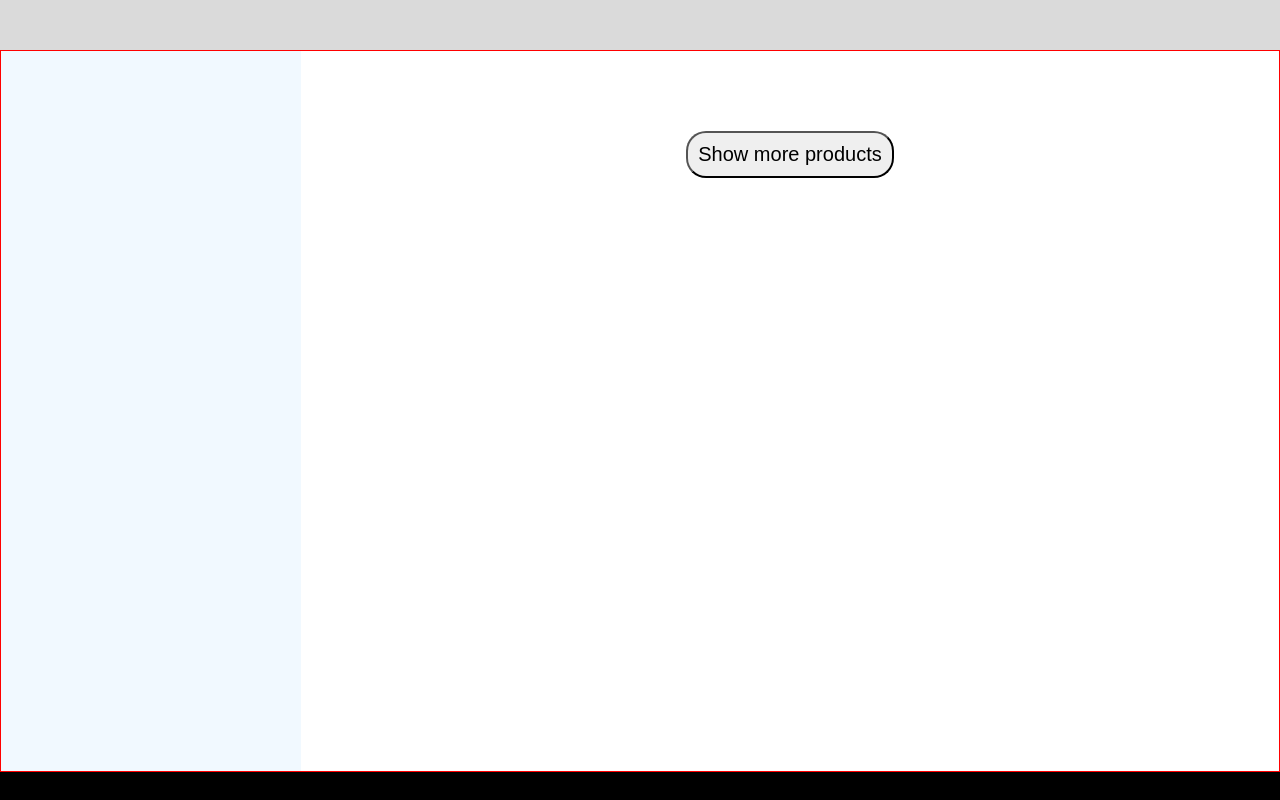
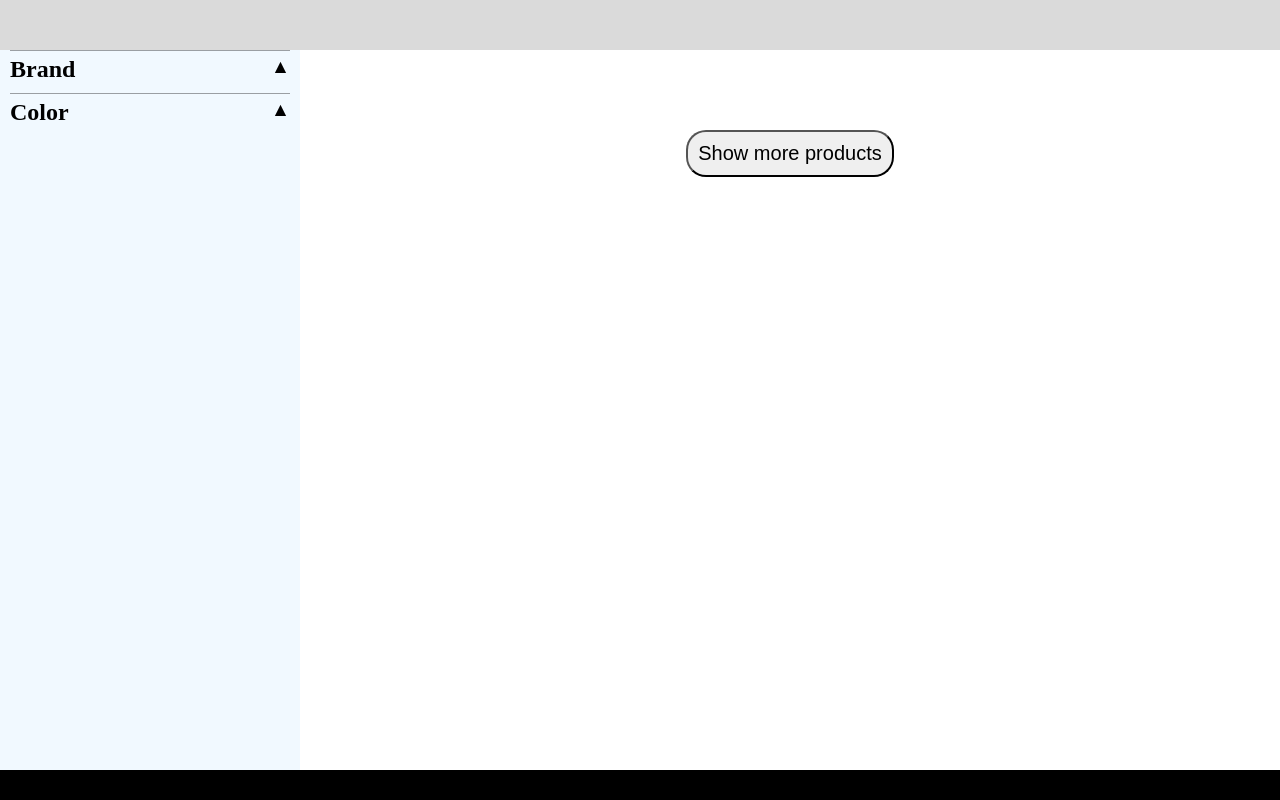
Before and after one commit to Klasu-K/ReactWebStore, a React (Vite) app in the folder frontend/: page / in a window 1280 px wide. Shown: the top 800 px of the page. Built offline with nearby package versions, Linux system fonts and the light colour scheme.

Commit message:
make productFilterDropdown

```diff
--- a/frontend/src/Components/App.tsx
+++ b/frontend/src/Components/App.tsx
@@ -3,10 +3,13 @@ import { createGlobalStyle } from 'styled-components'
 import NavBar from './NavBar'
 import ProductFilterArea from './ProductFilterArea'
 import Footer from './Footer'
-import ProductSection from './ProductSection'
+import StyledProductSection from './ProductSection'
 import ProductArea from './ProductArea'
 
 const GlobalStyle = createGlobalStyle<{}>`
+  :root {
+    --navbar-height: 50px;
+  }
     html {
     box-sizing: border-box;
   }
@@ -28,10 +31,10 @@ const App = () => {
       <GlobalStyle/>
       <NavBar/>
       <main>
-        <ProductSection>
+        <StyledProductSection>
           <ProductFilterArea/>
           <ProductArea/>
-        </ProductSection>
+        </StyledProductSection>
 
       </main>
       <Footer></Footer>
--- a/frontend/src/Components/NavBar.tsx
+++ b/frontend/src/Components/NavBar.tsx
@@ -8,11 +8,12 @@ const NavBar = ({className}: {className? : string}) => {
 
 const StyledNavBar = styled(NavBar)`
   background-color: #dadada;
-  height: 50px;
+  height: var(--navbar-height);
   width: 100%;
   position: sticky;
   left: 0px;
   top: 0px;
+  z-index: 100;
 `
 
 
--- a/frontend/src/Components/Product.tsx
+++ b/frontend/src/Components/Product.tsx
@@ -15,7 +15,7 @@ const Product = ({className, title, imageURL, price, desc, }: productProps) => {
     <article className={className}>
       <h3>{title}</h3>
       <img src={imageURL}></img>
-      <div id="priceDiv">
+      <div className="priceDiv">
         <h4>{price}€</h4>
       </div>
       <p>{desc}</p>
@@ -35,7 +35,7 @@ const StyledProduct = styled(Product)`
     background-color: rgba(0, 0, 0, 0.082);
   }
 
-  #priceDiv {
+  .priceDiv {
     background-color: #ff9100;
     color: white;
   }
--- a/frontend/src/Components/ProductArea.tsx
+++ b/frontend/src/Components/ProductArea.tsx
@@ -37,7 +37,7 @@ const ProductArea = ({ className }: Props) => {
   );
 };
 
-//this is not doint anything usefull, just testing
+//this is not doing anything usefull, just testing
 const loadItem = (setter: React.Dispatch<React.SetStateAction<Idata[]>>, id:number) => {
   productQueries.getOne(id)
   .then((data) => {
--- a/frontend/src/Components/ProductContainer.tsx
+++ b/frontend/src/Components/ProductContainer.tsx
@@ -1,7 +1,7 @@
 import styled from "styled-components"
 
 
-const ProductContainer = styled.section`
+const StyledProductContainer = styled.section`
   display: grid;
   padding: 50px 50px 0;
 
@@ -14,4 +14,4 @@ const ProductContainer = styled.section`
   }
 `
 
-export default ProductContainer
+export default StyledProductContainer
--- a/frontend/src/Components/ProductFilterArea.tsx
+++ b/frontend/src/Components/ProductFilterArea.tsx
@@ -1,4 +1,6 @@
 import styled from "styled-components";
+import ProductFilterDropdown from "./ProductFilterDropdown";
+
 
 interface Props {
   className?: string;
@@ -7,6 +9,24 @@ interface Props {
 const ProductFilterArea = ({className} : Props) => {
   return(
     <aside className={className}>
+      <div>
+        <ProductFilterDropdown label="Brand">
+          <div>Brand 1</div>
+          <div>Brand 2</div>
+          <div>Brand 3</div>
+          <div>Brand 4</div>
+          <div>Brand 5</div>
+          <div>Brand 6</div>
+        </ProductFilterDropdown>
+        <ProductFilterDropdown label="Color">
+          <div>red</div>
+          <div>blue</div>
+          <div>green</div>
+          <div>black</div>
+          <div>white</div>
+          <div>yellow</div>
+        </ProductFilterDropdown>
+      </div>
     </aside>
   )
 }
@@ -16,7 +36,10 @@ const StyledProductFilterArea = styled(ProductFilterArea)`
   flex: 0 0 300px;
   height: auto;
   display: block;
-
+  > div {
+    position: sticky;
+    top: var(--navbar-height);
+  }
 `
 
 export default StyledProductFilterArea
--- /dev/null
+++ b/frontend/src/Components/ProductFilterDropdown.tsx
@@ -0,0 +1,64 @@
+import { ReactNode, useState } from "react";
+import styled from "styled-components";
+
+interface Props {
+  className?: string;
+  children?: ReactNode;
+  label: string;
+}
+
+const ProductFilterDropdown = ({ className, label, children }: Props) => {
+   const [expanded, setExpanded] = useState(false)
+
+  return (
+    <div className={`${className} ${expanded ? "expanded" : ""}`} onClick={() => setExpanded(!expanded)} tabIndex={0}>
+      <div className={`labelArea`}>
+        <h3>{label}</h3>
+      </div>
+      <div className={`content`}>
+        {children}
+      </div>
+    </div>
+  );
+};
+
+const StyledProductFilterDropdown = styled(ProductFilterDropdown)`
+
+border-top: 1px #0000005c solid;
+margin: 0px 10px;
+padding-bottom: 10px;
+padding-top: 5px;
+.labelArea {
+  min-height: 1.5em;
+  display: flex;
+
+  &::after {
+    content: "▲";
+    font-size: 1.2em;
+    margin-left: auto;
+    transition: transform .3s;
+  }
+}
+
+.content {
+  max-height: 0px;
+  overflow: hidden;
+}
+
+h3 {
+  font-size: 1.5em;
+}
+
+&.expanded {
+  .content {
+    max-height: 1000px;
+    transition: all .7s;
+  }
+  .labelArea::after {
+    transform: rotateX(180deg);
+  }
+}
+
+`;
+
+export default StyledProductFilterDropdown;
--- a/frontend/src/Components/ProductSection.tsx
+++ b/frontend/src/Components/ProductSection.tsx
@@ -1,10 +1,9 @@
 import styled from "styled-components"
 
 
-const ProductSection = styled.section`
+const StyledProductSection = styled.section`
   display: flex;
-  border: 1px solid red;
   width: 100%;
 `
 
-export default ProductSection
+export default StyledProductSection
--- a/frontend/src/services/productQueries.ts
+++ b/frontend/src/services/productQueries.ts
@@ -14,10 +14,10 @@ const getMany = (page: number, pageSize: number) => {
     sortBy: "price",
     sortOrder: -1,
     simpleFilters: [
-      ["brand",["ProCell", "EliteTech"]],
+      ["brand",["ProCell", "EliteTech", "MegaPixel"]],
     ],
     rangeFilters: [
-      ["storageCapacity", 128, 128]
+      ["storageCapacity", 100, 1000]
     ]
   }
   const request = axios.post<Idata>(baseURL, productQuery)
```
Also changed, not shown: frontend/src/Components/ProductFilter.tsx (deleted, +0 -16 lines).
